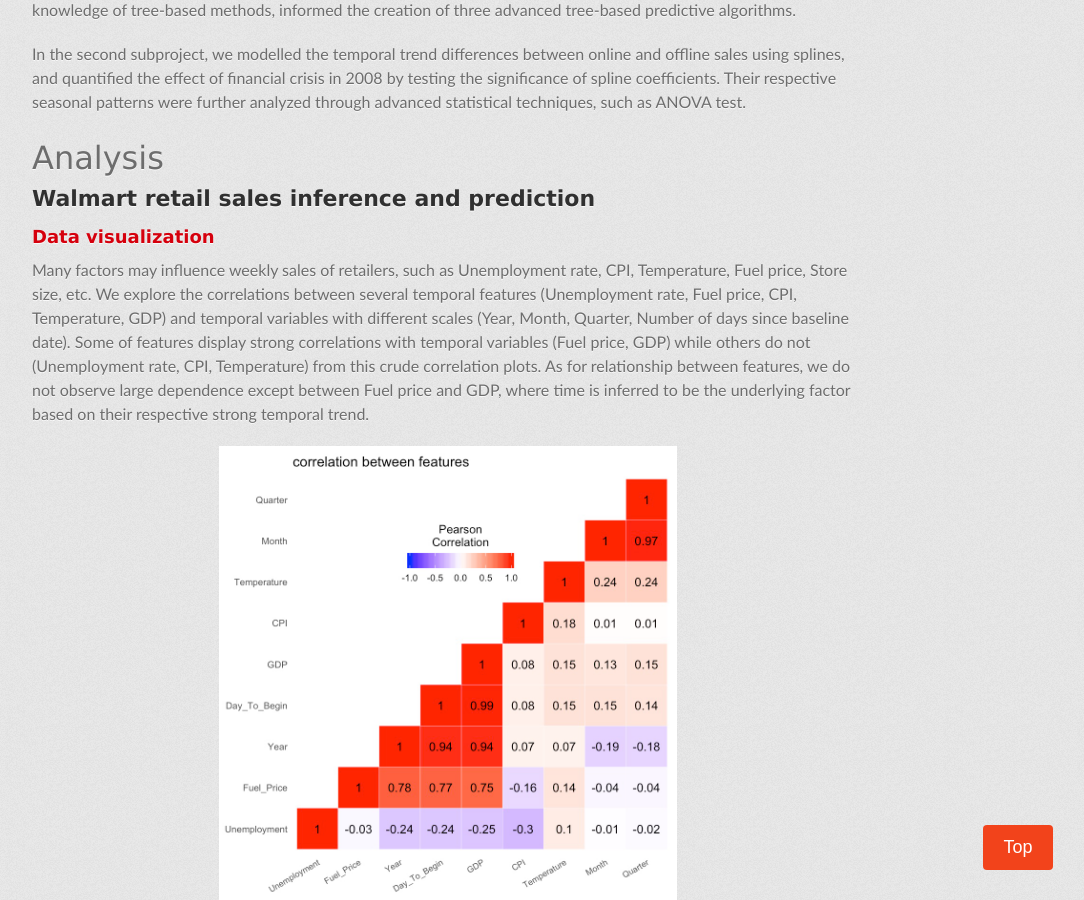
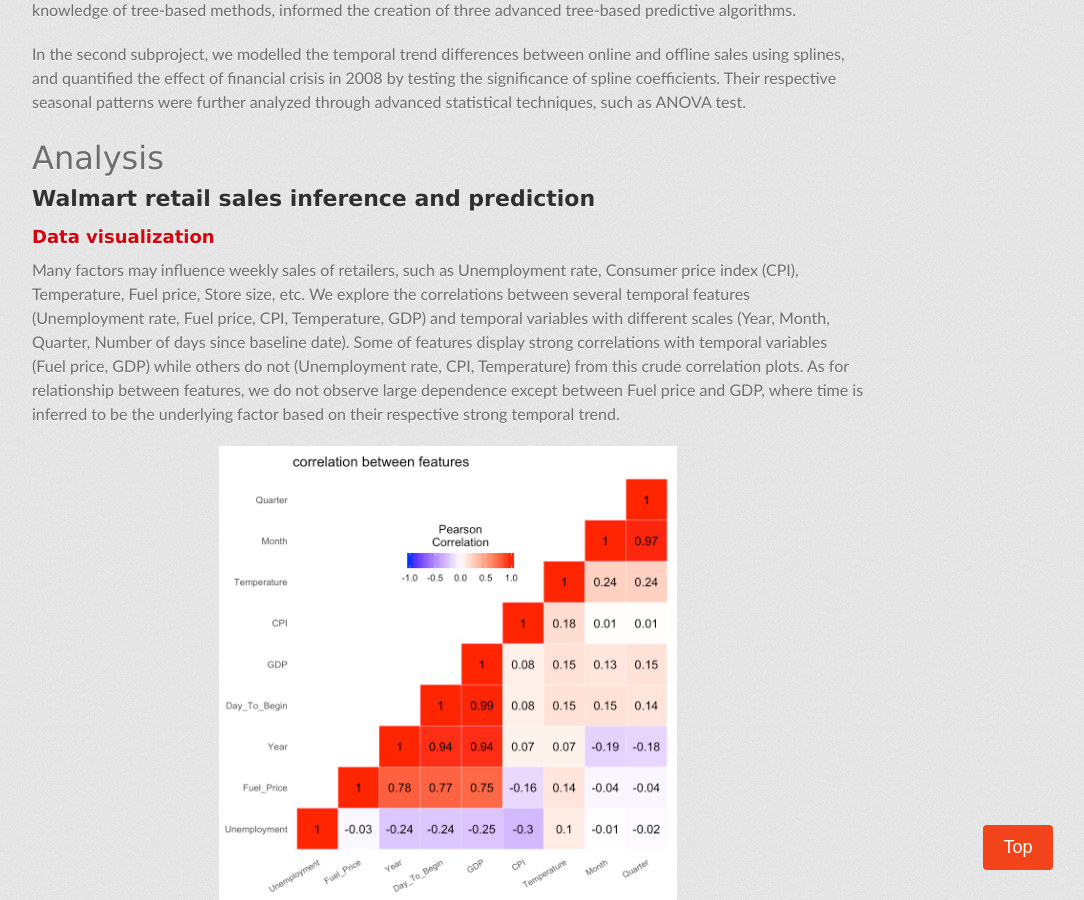
Before and after one commit to churchillcui/ads_retail, a Jekyll site: the page built from index.md, in a window 1280 px wide and 900 px high, scrolled down 2460 px. Shown: the whole window, without its empty margins (192-1276 px from the left). Built offline with Jekyll 4.4.1, drawn with Linux system fonts in a browser that asks for light colours; some web fonts are replaced.

Commit message:
Update index.md

```diff
--- a/index.md
+++ b/index.md
@@ -52,7 +52,7 @@
 
 ### Data visualization
 
-Many factors may influence weekly sales of retailers, such as Unemployment rate, CPI, Temperature, Fuel price, Store size, etc. We explore the correlations between several temporal features (Unemployment rate, Fuel price, CPI, Temperature, GDP) and temporal variables with different scales (Year, Month, Quarter, Number of days since baseline date). Some of features display strong correlations with temporal variables (Fuel price, GDP) while others do not (Unemployment rate, CPI, Temperature) from this crude correlation plots. As for relationship between features, we do not observe large dependence except between Fuel price and GDP, where time is inferred to be the underlying factor based on their respective strong temporal trend.
+Many factors may influence weekly sales of retailers, such as Unemployment rate, Consumer price index (CPI), Temperature, Fuel price, Store size, etc. We explore the correlations between several temporal features (Unemployment rate, Fuel price, CPI, Temperature, GDP) and temporal variables with different scales (Year, Month, Quarter, Number of days since baseline date). Some of features display strong correlations with temporal variables (Fuel price, GDP) while others do not (Unemployment rate, CPI, Temperature) from this crude correlation plots. As for relationship between features, we do not observe large dependence except between Fuel price and GDP, where time is inferred to be the underlying factor based on their respective strong temporal trend.
 
 <img src="images/corr.jpeg" alt="correlation" class = "ct" width = "55%">
 
```
